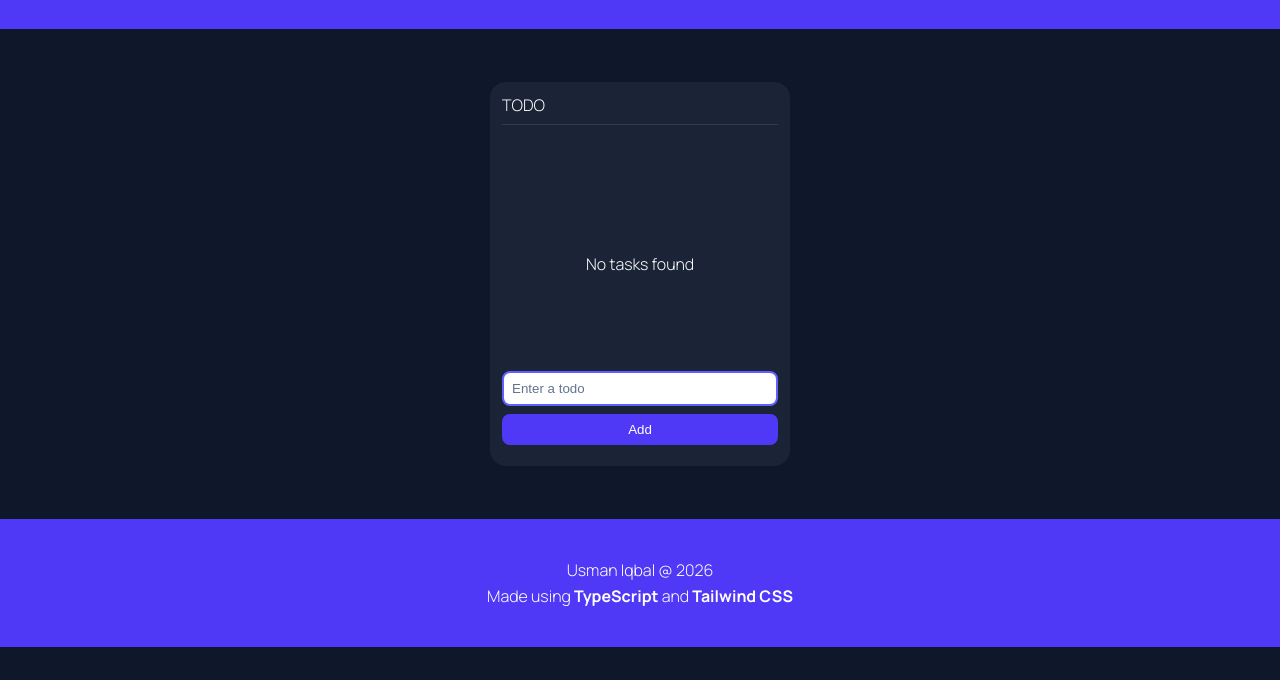
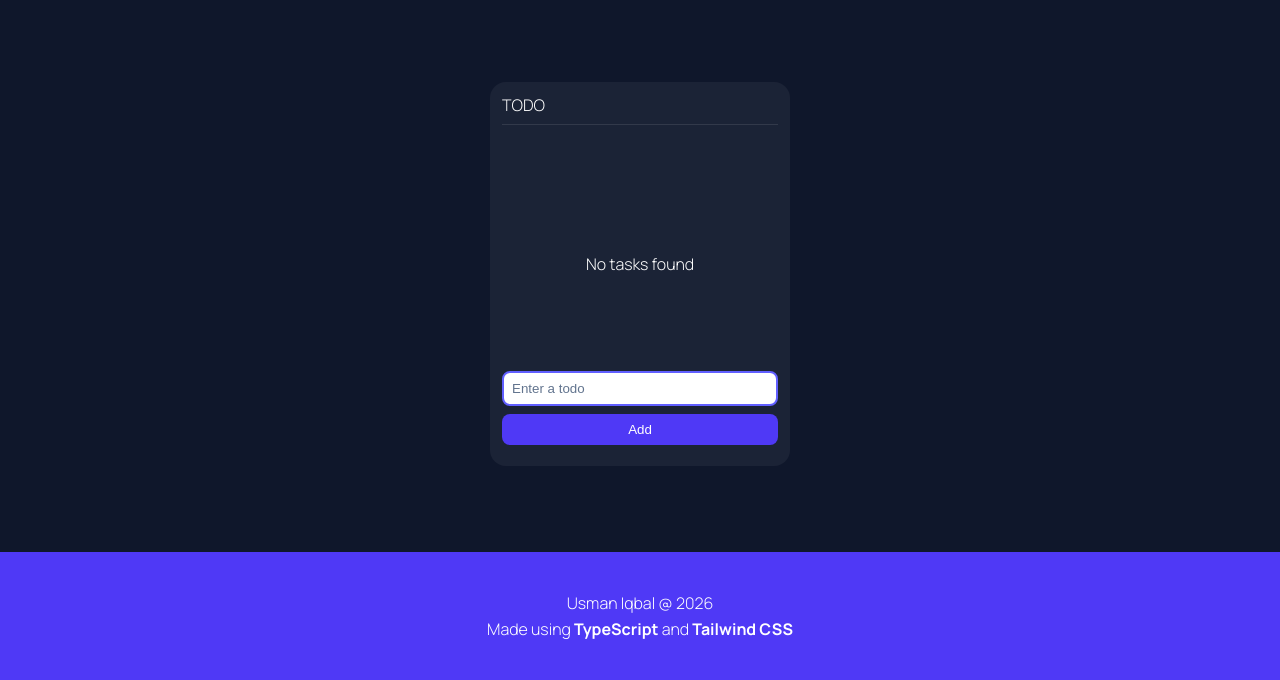
Before and after one commit to Usman-Iqbal-5/TypeScript-Todo-List, a website: page public/index.html in a window 1280 px wide. Shown: the part 120-800 px from the top of the page. Drawn offline with nearby package versions, Linux system fonts and the light colour scheme; files that its build step writes are made by us from their sources; a web font is replaced by a local one.

Commit message:
updated page layout flexbox

```diff
--- a/public/index.html
+++ b/public/index.html
@@ -9,7 +9,7 @@
     <link rel="icon" href="./images/favicon.png" type="image/png">
 </head>
 
-<body class="bg-slate-900 m-0 font-[Manrope] font-medium text-white flex flex-col justify-evenly">
+<body class="bg-slate-900 m-0 font-[Manrope] font-medium text-white flex flex-col justify-between">
     <header class="flex items-center w-full p-8 bg-indigo-600">
         <h1 class="text-[1.2rem]">Todo List</h1>
     </header>
```
